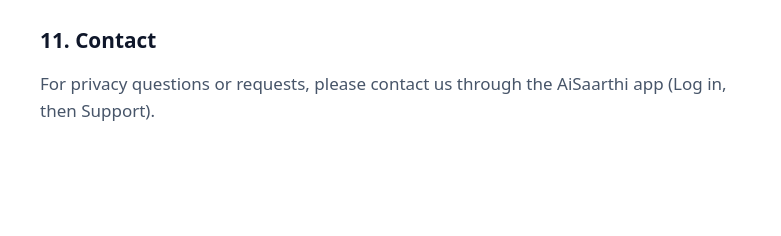
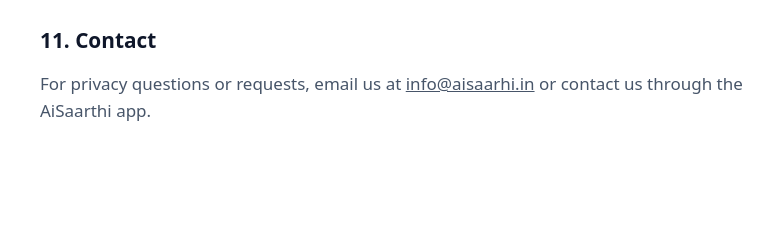
Before and after one commit to aquarianchd83/ai-saarthi, a plain HTML site: page privacy.html in a window 1280 px wide. Shown: the part 2314-2550 px from the top of the page, 240-1021 px from the left. Drawn offline with Linux system fonts and the light colour scheme.

Commit message:
Add support email to privacy contact section
Co-Authored-By: Claude Sonnet 5.5 <noreply@anthropic.com>
Claude-Session: https://claude.ai/code/session_015kj7y96y8Ed4pwjnmdHvwR

```diff
--- a/privacy.html
+++ b/privacy.html
@@ -78,7 +78,7 @@
     <p>If we change this policy we will update the date above and, for major changes, notify you in the app.</p>
 
     <h2>11. Contact</h2>
-    <p>For privacy questions or requests, please contact us through the AiSaarthi app (Log in, then Support).</p>
+    <p>For privacy questions or requests, email us at <a href="mailto:info@aisaarhi.in">info@aisaarhi.in</a> or contact us through the AiSaarthi app.</p>
   </div>
 </main>
 
```
